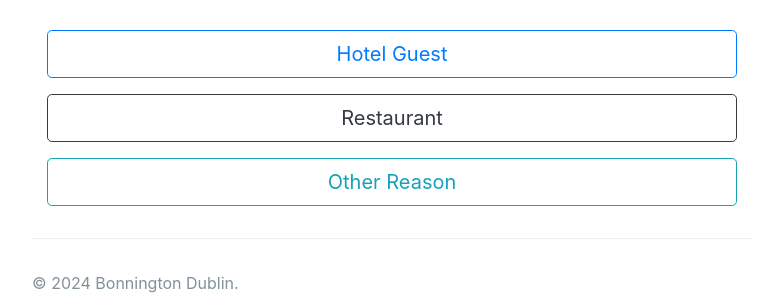
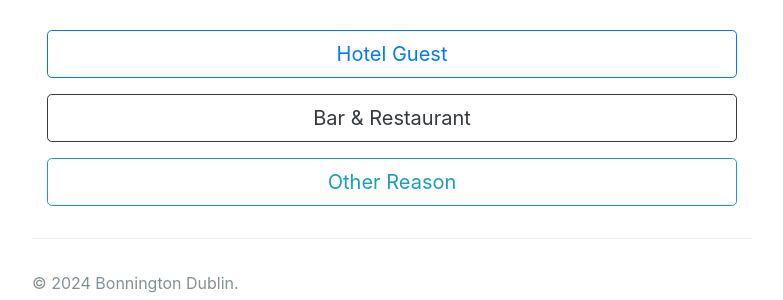
Before and after one commit to BonningtonDublin/bonningtondublin.github.io, a Jekyll site: the page built from README.md, in a window 1280 px wide. Shown: the part 122-422 px from the top of the page, without its empty margins (248-1031 px from the left). Built offline with Jekyll 4.4.1, drawn with Linux system fonts in a browser that asks for light colours; our own code applies the rules of GitHub Pages for plain Markdown files.

Commit message:
Update default.html

```diff
--- a/_layouts/default.html
+++ b/_layouts/default.html
@@ -77,7 +77,7 @@ Autor: Suellen Lourrayne
   <div id="reason-buttons" class="d-grid gap-2 text-center">
     <button type="button" class="btn btn-lg btn-block mb-3 hidden"></button>
     <button type="button" class="btn btn-outline-primary btn-lg btn-block mb-3" id="btnGuest" onclick="selectReason('guest')">Hotel Guest</button>
-    <button type="button" class="btn btn-outline-dark btn-lg btn-block mb-3" id="btnBar" onclick="selectReason('croft_mcgettigans')">Restaurant</button>
+    <button type="button" class="btn btn-outline-dark btn-lg btn-block mb-3" id="btnBar" onclick="selectReason('croft_mcgettigans')">Bar & Restaurant</button>
     <button type="button" class="btn btn-outline-info btn-lg btn-block mb-3" id="btnOther" onclick="selectReason('other')">Other Reason</button>
   </div>
 
```
